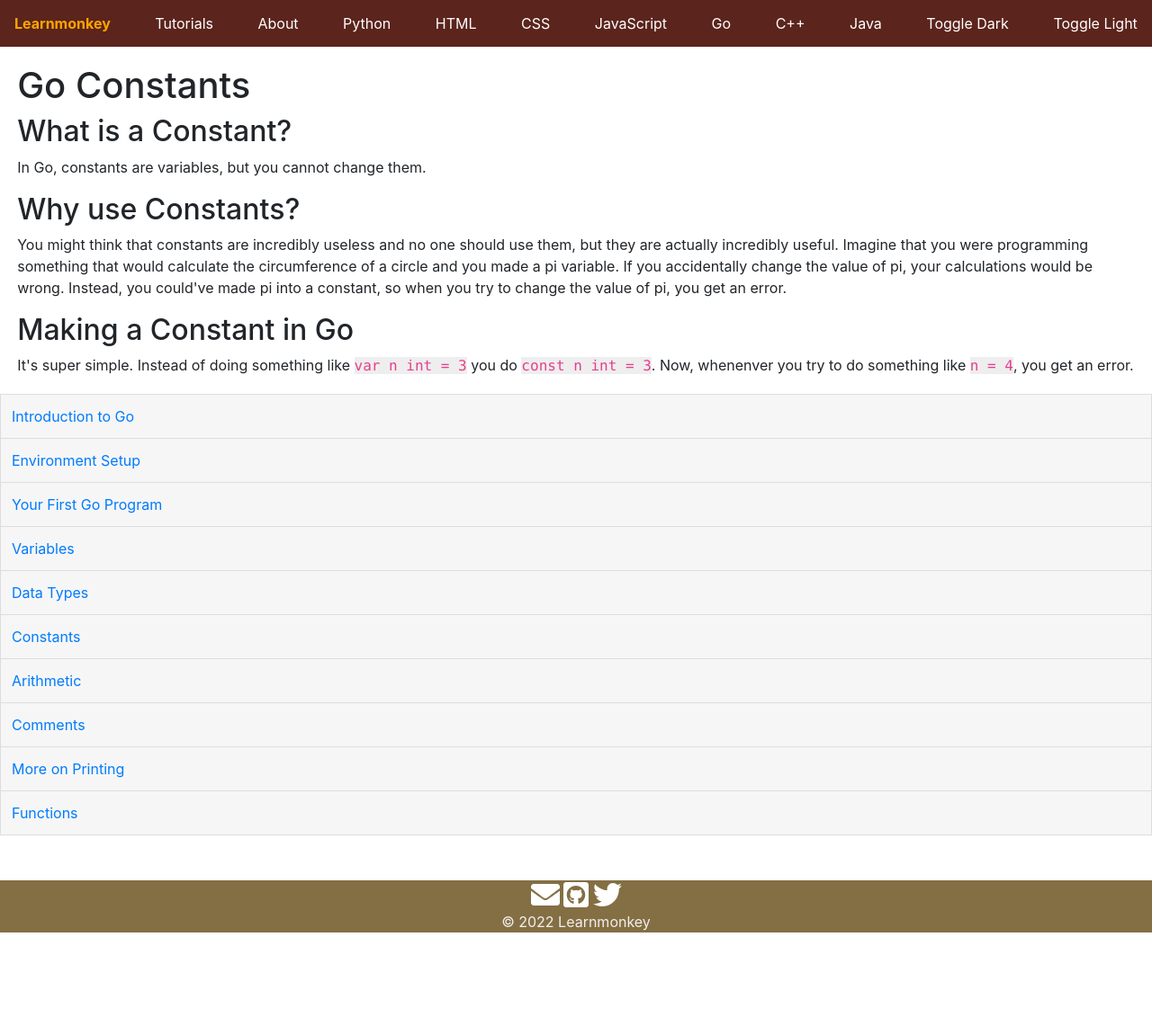
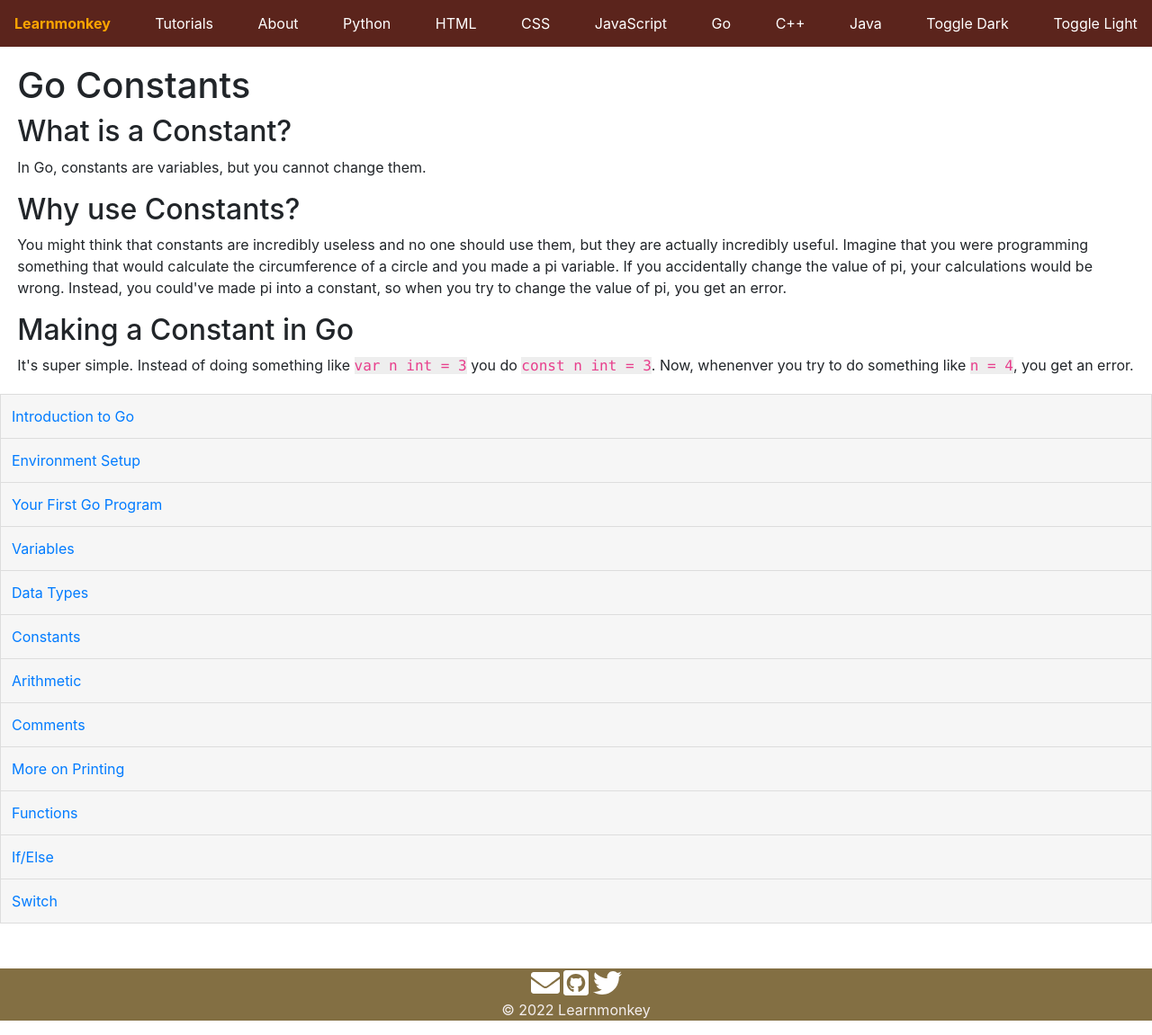
Before and after one commit to learnmonkey/learnmonkey.github.io, a Jekyll site: the page built from programming/golang/constants.html, in a window 1280 px wide and 1151 px high. Shown: the whole window at 90% size. Built offline with Jekyll 4.4.1, drawn with Linux system fonts in a browser that asks for light colours; a style sheet for code colours, icons or effects is not loaded.

Commit message:
Add if/else and switch tutorials to list

```diff
--- a/_layouts/golang.html
+++ b/_layouts/golang.html
@@ -15,6 +15,8 @@
               <a href="/programming/golang/comments/"><li>Comments</li></a>
               <a href="/programming/golang/more-on-printing/"><li>More on Printing</li></a>
               <a href="/programming/golang/functions/"><li>Functions</li></a>
+              <a href="/programming/golang/if-else/"><li>If/Else</li></a>
+              <a href="/programming/golang/switch/"><li>Switch</li></a>
         </ul>
         {%- include footer.html -%}
     </body>
```
